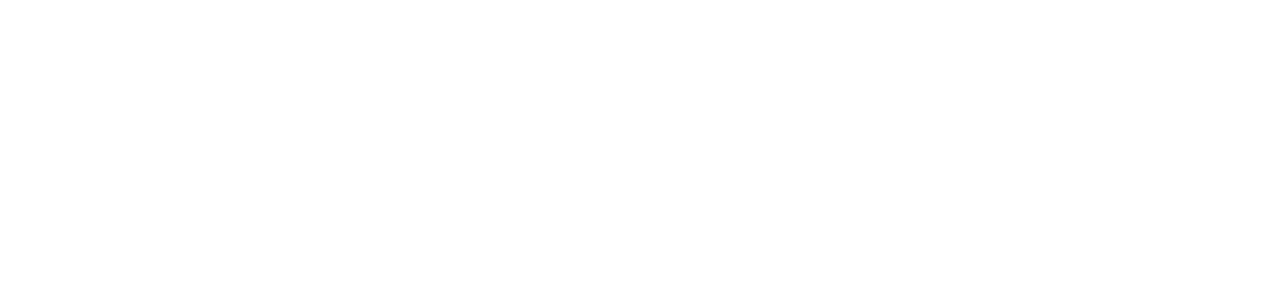
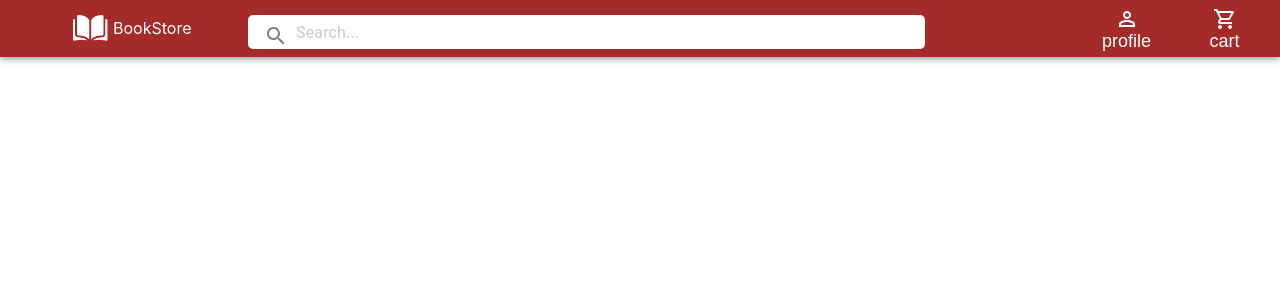
Before and after one commit to BridgeLab3341/BookStore_React_Application, a React (Create React App) app in the folder BookStore_React_Application/bookstoreapplication/: page /dashboard in a window 1280 px wide. Shown: the top 300 px of the page. Built offline with nearby package versions, Linux system fonts and the light colour scheme.

Commit message:
[soma]Add:Implemented Header in Dashboard.

```diff
--- a/BookStore_React_Application/bookstoreapplication/src/Components/DashBoard/DashBoard.jsx
+++ b/BookStore_React_Application/bookstoreapplication/src/Components/DashBoard/DashBoard.jsx
@@ -1,9 +1,11 @@
 import React,{useState} from "react";
+import SearchBar from "../Header/Header";
 
 
 export default function DashBoard() {
 return(
     <div>
+        <SearchBar/>
     </div>
 )
 }
--- /dev/null
+++ b/BookStore_React_Application/bookstoreapplication/src/Components/Header/Header.css
@@ -0,0 +1,37 @@
+img {
+    position: relative;
+    left: 32%;
+    bottom: -1px;
+    align-items: center;
+    border-radius: 1px;
+}
+.home-icon {
+    width: 143px;
+    height: 107px;
+}
+.searchBar {
+    height: 58%;
+    background-color: white;
+    display: flex;
+    align-items: center;
+    border-radius: 5px;
+    flex-direction: row;
+    flex-wrap: nowrap;
+    justify-content: center;
+}
+.account {
+    width: 84px;
+    height: 60px;
+    display: flex;
+    flex-direction: column;
+    align-items: center;
+    padding-left: 160px;
+}
+.cart {
+    width: 48px;
+    height: 60px;
+    display: flex;
+    flex-direction: column;
+    align-items: center;
+    padding-left: 32px;
+}
--- /dev/null
+++ b/BookStore_React_Application/bookstoreapplication/src/Components/Header/Header.jsx
@@ -0,0 +1,167 @@
+import * as React from 'react';
+import { styled, alpha } from '@mui/material/styles';
+import AppBar from '@mui/material/AppBar';
+import Logo from '../Assets/education@2x.png';
+import Toolbar from '@mui/material/Toolbar';
+import IconButton from '@mui/material/IconButton';
+import Typography from '@mui/material/Typography';
+import InputBase from '@mui/material/InputBase';
+import PermIdentityOutlinedIcon from '@mui/icons-material/PermIdentityOutlined';
+import SearchIcon from '@mui/icons-material/Search';
+import ShoppingCartOutlinedIcon from '@mui/icons-material/ShoppingCartOutlined';
+import '../Header/Header.css';
+import { useState } from 'react';
+import { Menu, MenuItem } from '@mui/material';
+
+export default function SearchBar() {
+    const Search = styled('div')(({ theme }) => ({
+        position: 'relative',
+        borderRadius: 10,
+        backgroundColor: alpha(theme.palette.common.white, 0.15),
+        '&:hover': {
+            backgroundColor: alpha(theme.palette.common.black, 0.25),
+        },
+        marginRight: theme.spacing(2),
+        marginLeft: 0,
+        width: '10%',
+        padding: '0.5%',
+        paddingRight: '290px',
+        [theme.breakpoints.up('sm')]: {
+            marginLeft: theme.spacing(3),
+            width: '50vw',
+        },
+    }));
+    const SearchIconWrapper = styled('div')(({ theme }) => ({
+        padding: theme.spacing(0, 2),
+        paddingBottom: '15px',
+        height: '100%',
+        position: 'absolute',
+        pointerEvents: 'none',
+        display: 'flex',
+        alignItems: 'center',
+        justifyContent: 'center',
+    }));
+    const StyledInputBase = styled(InputBase)(({ theme }) => ({
+        color: 'inherit',
+        '& .MuiInputBase-input': {
+            padding: theme.spacing(1, 1, 1, 0),
+            // vertical padding + font size from searchIcon
+            paddingLeft: `calc(1em + ${theme.spacing(4)})`,
+            transition: theme.transitions.create('width'),
+            width: '100%',
+            [theme.breakpoints.up('md')]: {
+                width: '58ch',
+            },
+        },
+    }));
+
+    const[profile,setProfile]=useState(null);
+
+    const handleMenuClick=(e)=>{
+        setProfile(e.currentTarget);
+        console.log("Click");
+    }
+    const handlemenuClose=(e)=>{
+        setProfile(null);
+    }
+
+    // const handleLogOut=(e)=>{
+    //     if(localStorage.key){
+    //         localStorage.removeItem('token');
+    //     }
+    // }
+
+    return (
+        <div>
+            <AppBar position="relative" style={{height:'57px', backgroundColor:'brown'}} >
+                <Toolbar className='bar'>
+                    <div>
+                    <img src={Logo} alt='BookLogo' style={{width:'35px', display:'flex', justifyContent:'center', padding:'23px 23px 33px 23px'}}></img>
+                    </div>
+                    <div className='home-icon'>
+                        <Typography
+                          variant='h7'
+                          style={{
+                            flexGrow:1,
+                            display:'flex',
+                            height:'35px',
+                            padding:'23px 23px 53px 8px'
+                          }}
+                        >
+                        <p>BookStore</p>
+                        </Typography>
+                    </div>
+                    <div className='searchBar' style={{height:'53%', backgroundColor:'white',display:'flex',justifyContent:'center', alignContent:'center',alignItems:'center',borderRadius:'5px'}}>
+                        <search >
+                        <SearchIconWrapper>
+                            <SearchIcon style={{color:'grey',display:'flex',justifyContent:'center', alignContent:'center',alignItems:'center',paddingBottom:'17px'}}/>
+                        </SearchIconWrapper>
+                        <StyledInputBase
+                          placeholder='Search...'
+                          color='grey'
+                          inputProps={{ 'aria-label': 'search' }}
+                          sx={{
+                              justifyItems: 'center',
+                              alignContent: 'center',
+                              color: 'grey',
+                              paddingRight: '99px',
+                              height:'10%',
+                              }}
+                        ></StyledInputBase>
+                        </search>
+                    </div>
+                    <div className='account'>
+                        <IconButton
+                          size='small'
+                          aria-label='account of current user'
+                          aria-controls='menu-appbar'
+                          aria-haspopup='true'
+                         style={{
+                            color:'white',
+                            display:'flex',
+                            flexWrap:'wrap',
+                            flexDirection:'column',
+                         }}
+                         onClick={handleMenuClick}
+                        >
+                            <PermIdentityOutlinedIcon/>
+                            profile
+                        </IconButton>
+                        <Menu
+                         id='menu-appbar'
+                         profile={profile}
+                         anchorOrigin={{
+                            vertical:'top',
+                            horizontal:'right'
+                         }}
+                         keepMounted
+                         transformOrigin={{
+                            vertical:'bottom',
+                            horizontal:'right',
+                         }}
+                         open={Boolean(profile)}
+                         onClose={handlemenuClose}
+                        >
+                            <MenuItem onClick={handlemenuClose}>Profile</MenuItem>
+                            <MenuItem >Logout</MenuItem>
+                        </Menu>
+                    </div>
+                    <div className='cart'>
+                        <IconButton
+                         size='small'
+                         style={{
+                            color:'white',
+                            display:'flex',
+                            flexDirection:'wrap',
+                            flexDirection:'column'
+                         }}
+                        >
+                            <ShoppingCartOutlinedIcon/>
+                            cart
+                        </IconButton>
+                    </div>
+                </Toolbar>
+            </AppBar>
+        </div>
+    )
+}
```
Also changed, not shown: BookStore_React_Application/bookstoreapplication/src/Components/Assets/education.png (added), BookStore_React_Application/bookstoreapplication/src/Components/Assets/education@2x.png (added).
